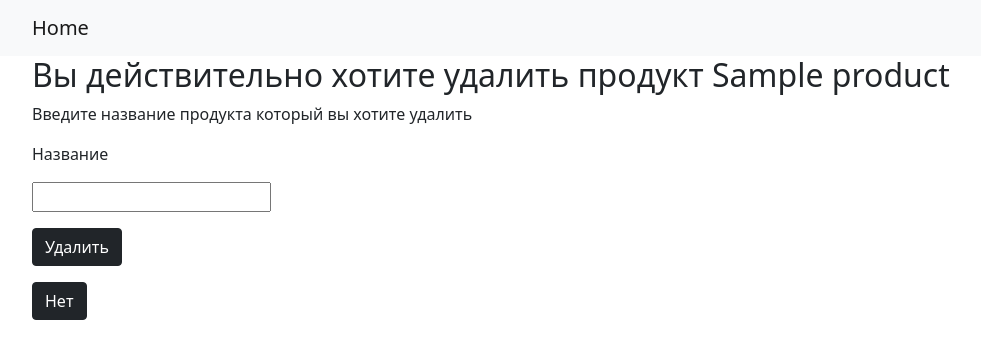
After one commit to stanislavdogai/homework_48, a Django app: page /delete/1/ in a window 1280 px wide. The commit adds this page. Shown: the top 359 px of the page, without its empty margins (50-1031 px from the left). Run offline with Django 4.2, Linux system fonts and the light colour scheme; tables that the repository leaves empty hold one stand-in row (values such as "Sample post").

Commit message:
Добавлен метод удаления и редактирования, отредактировал html

```diff
--- a/source/webapp/forms.py
+++ b/source/webapp/forms.py
@@ -8,3 +8,9 @@ class ProductForm(forms.Form):
     category = forms.ChoiceField(choices=CATEGORY, required=True, label='Категория')
     remainder = forms.IntegerField(min_value=0, required=True, label='Остаток')
     price = forms.DecimalField(max_digits=7, decimal_places=2, required=True, label='Цена')
+
+class DeleteProductForm(forms.Form):
+    name = forms.CharField(max_length=100,
+                            required=True,
+                            label="Название",
+                            error_messages={"required": "Поле обязательно для заполнения"})
--- a/source/webapp/templates/base.html
+++ b/source/webapp/templates/base.html
@@ -9,8 +9,25 @@
     <title>Document</title>
 </head>
 <body>
+<nav class="navbar navbar-expand-lg navbar-light bg-light">
+    <div class="container">
+        <a class="navbar-brand" href={% url 'home_page' %}>Home</a>
+        <button class="navbar-toggler" type="button" data-bs-toggle="collapse" data-bs-target="#navbarNav"
+                aria-controls="navbarNav" aria-expanded="false" aria-label="Toggle navigation">
+            <span class="navbar-toggler-icon"></span>
+        </button>
+        <div class="collapse navbar-collapse" id="navbarNav">
+            <ul class="navbar-nav">
+                {% block nav %}
+                {% endblock %}
+            </ul>
+        </div>
+    </div>
+</nav>
+<div class="container">
 {% block content %}
 
 {% endblock %}
+</div>
 </body>
 </html>
--- /dev/null
+++ b/source/webapp/templates/delete.html
@@ -0,0 +1,11 @@
+{% extends "base.html" %}
+
+{% block content %}
+    <form action="{% url "delete_product" product.pk %}" method="POST">
+    {% csrf_token %}
+        <h2>Вы действительно хотите удалить продукт {{ product.name }}</h2>
+        <p>Введите название продукта который вы хотите удалить</p>
+        {% include "partial/form.html" with button_text="Удалить" %}
+    </form>
+    <a class="btn btn-dark mt-3" href="{% url "home_page"%}">Нет</a>
+{% endblock %}
--- a/source/webapp/templates/partial/form.html
+++ b/source/webapp/templates/partial/form.html
@@ -14,4 +14,4 @@
 {% endfor %}
 </div>
 
-<button type="submit" value="{{ button_text }}" class="btn btn-primary mt-3">{{ button_text }}</button>
+<button type="submit" value="{{ button_text }}" class="btn btn-dark mt-3">{{ button_text }}</button>
--- a/source/webapp/urls.py
+++ b/source/webapp/urls.py
@@ -1,9 +1,11 @@
 from django.urls import path
 
-from webapp.views import home_page, product_view, create_product
+from webapp.views import home_page, product_view, create_product, delete_product, update_product
 
 urlpatterns = [
     path('', home_page, name='home_page'),
     path('product/<int:pk>/', product_view, name='product_view'),
-    path('create/', create_product, name='create_product')
+    path('create/', create_product, name='create_product'),
+    path('delete/<int:pk>/', delete_product, name='delete_product'),
+    path('update/<int:pk>/', update_product, name='update_product'),
 ]
--- a/source/webapp/views.py
+++ b/source/webapp/views.py
@@ -1,7 +1,10 @@
 from django.shortcuts import render, get_object_or_404, redirect
 from webapp.models import Product
-from webapp.forms import ProductForm
-# Create your views here.
+from webapp.forms import ProductForm, DeleteProductForm
+
+
+
+
 def home_page(request):
     products = Product.objects.order_by('name')
     return render(request, 'index.html', {'products' : products})
@@ -26,3 +29,41 @@ def create_product(request):
             new_product = Product.objects.create(name=name,description=description,category=category,price=price,remainder=remainder)
             return redirect('product_view', pk=new_product.pk)
         return render(request, 'create.html', {'form' : form})
+
+def delete_product(request, pk):
+    product = get_object_or_404(Product, pk=pk)
+    if request.method == 'GET':
+        form = DeleteProductForm()
+        return render(request, 'delete.html', {'product' : product, 'form' : form})
+    else:
+        form = DeleteProductForm(data=request.POST)
+        if form.is_valid():
+            if form.cleaned_data.get('name') != product.name:
+                form.errors['name'] = ['Название продукта не соответствует']
+                return render(request, 'delete.html', {'product' : product, 'form' : form})
+            product.delete()
+            return redirect('home_page')
+        return render(request, 'delete.html', {'product': product, 'form': form})
+
+def update_product(request, pk):
+    product = get_object_or_404(Product, pk=pk)
+    if request.method == 'GET':
+        form = ProductForm(initial={
+            'name': product.name,
+            'category': product.category,
+            'description': product.description,
+            "remainder": product.remainder,
+            "price": product.price
+        })
+        return render(request, 'update.html', {"product": product, "form": form})
+    else:
+        form = ProductForm(data=request.POST)
+        if form.is_valid():
+            product.name = form.cleaned_data.get('name')
+            product.category = form.cleaned_data.get('category')
+            product.description = form.cleaned_data.get('description')
+            product.remainder = form.cleaned_data.get('remainder')
+            product.price = form.cleaned_data.get('price')
+            product.save()
+            return redirect("product_view", pk=product.pk)
+        return render(request, 'update.html', {"product": product, "form": form})
```
Also changed, not shown: source/webapp/templates/index.html (+7 -1 lines), source/webapp/templates/update.html (added, +10 -0 lines).
